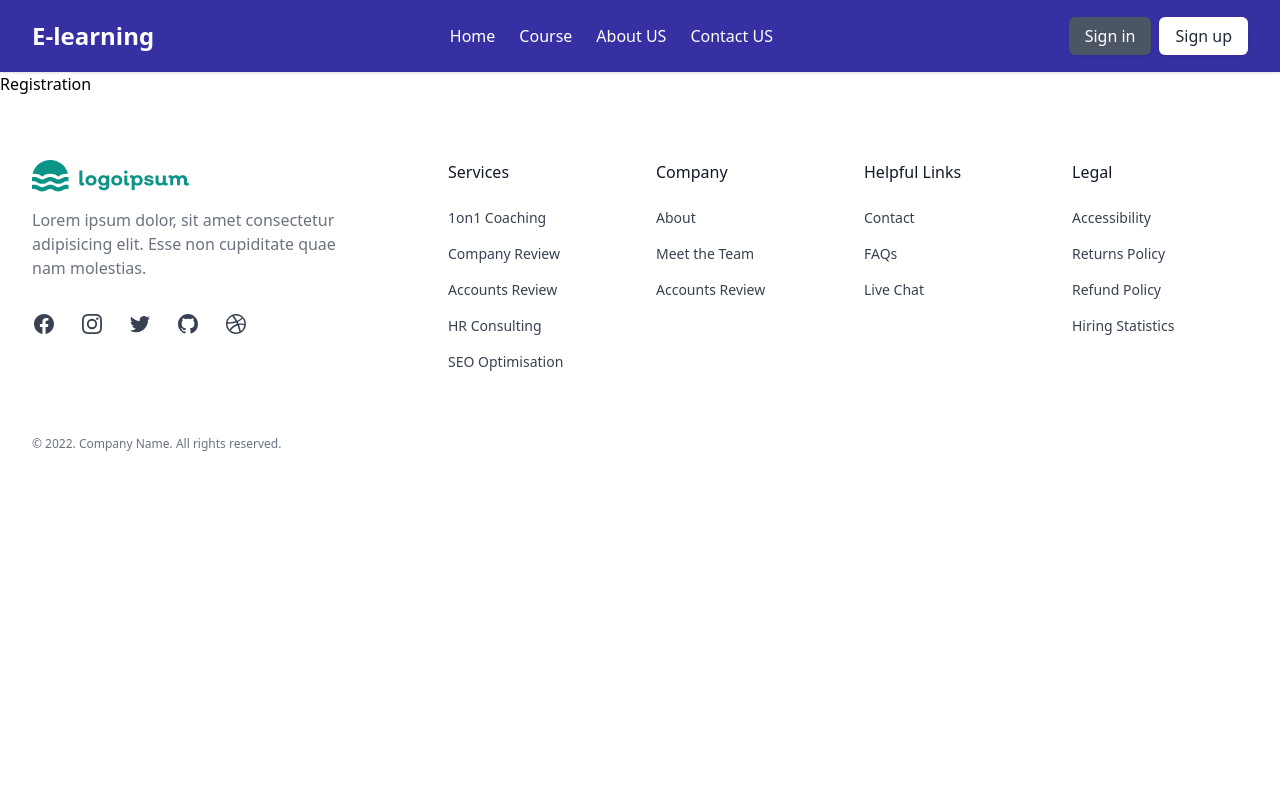
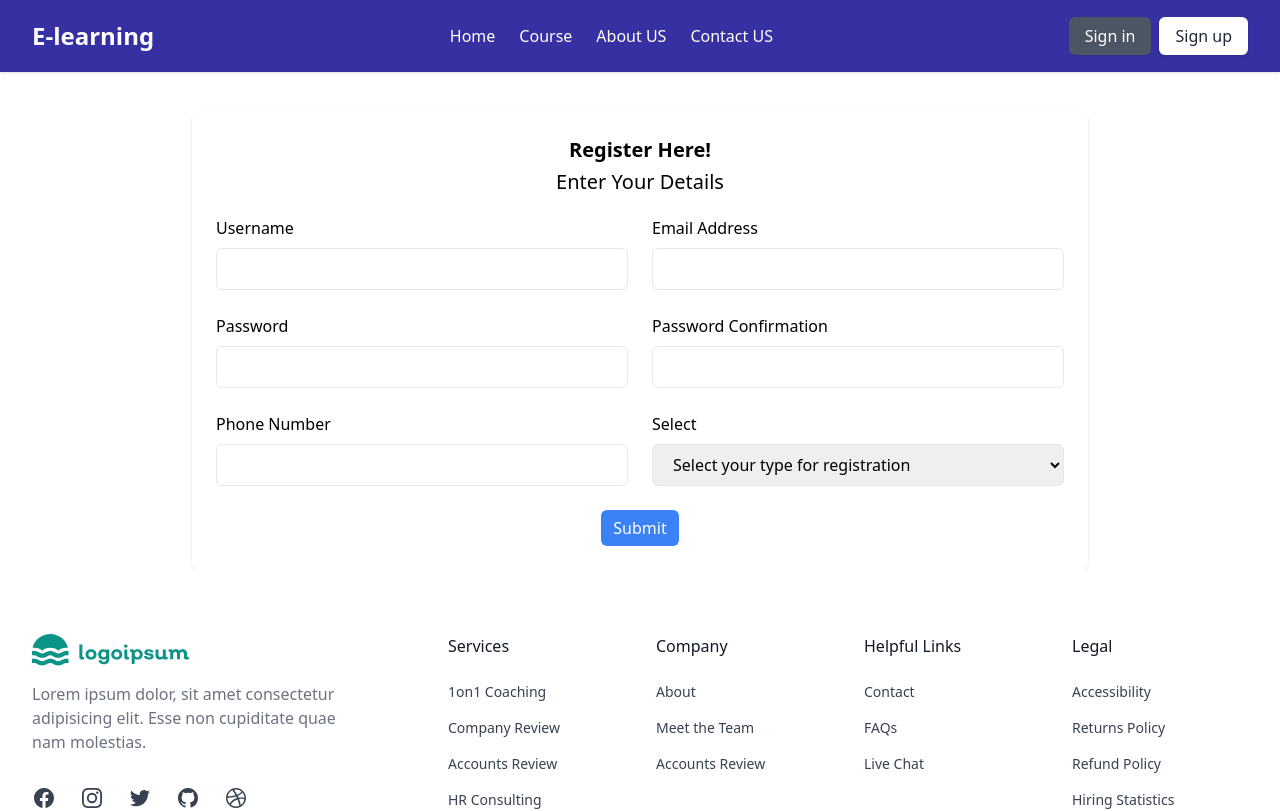
Before and after one commit to SavaliyaJay/Elearning_FrontEnd, a React (Create React App) app: page /Registration in a window 1280 px wide. Shown: the top 811 px of the page. Built offline with nearby package versions, Linux system fonts and the light colour scheme.

Commit message:
registration page

```diff
--- a/src/Pages/Registration.jsx
+++ b/src/Pages/Registration.jsx
@@ -1,9 +1,150 @@
-import React from 'react'
+import React from "react";
+import { useForm } from "react-hook-form";
 
 const Registration = () => {
+  const {
+    register,
+    handleSubmit,
+    formState: { errors },
+    getValues,
+  } = useForm();
+  const onSubmit = (data) => console.log(data);
+
   return (
-    <div>Registration</div>
-  )
-}
+    <>
+      <div className="mt-10">
+        <section className="max-w-4xl p-6 mx-auto rounded-md shadow hover:shadow-lg">
+          <h1 className="text-xl font-bold capitalize dark: text-center mb-1">
+            Register Here!
+          </h1>
+          <h2 className="text-xl capitalize dark: text-center mb-5">
+            Enter Your Details
+          </h2>
+          <form onSubmit={handleSubmit(onSubmit)}>
+            <div className="grid grid-cols-1 gap-6 mt-4 sm:grid-cols-2">
+              <div>
+                <label htmlFor="username">Username</label>
+                <input
+                  id="username"
+                  type="text"
+                  className="block w-full px-4 py-2 mt-2 border rounded-md   focus:border-blue-500 dark:focus:border-blue-500 focus:outline-none focus:ring"
+                  {...register("username", {
+                    required: "this field is required.",
+                    minLength: {
+                      value: 4,
+                      message: "Please Enter Username minimum 4 characters",
+                    },
+                  })}
+                />
+                {errors.username && (
+                  <span className="text-red-900">
+                    {errors.username.message}
+                  </span>
+                )}
+              </div>
+              <div>
+                <label htmlFor="emailAddress">Email Address</label>
+                <input
+                  id="emailAddress"
+                  type="email"
+                  className="block w-full px-4 py-2 mt-2 border rounded-md   focus:border-blue-500 dark:focus:border-blue-500 focus:outline-none focus:ring"
+                  {...register("email", {
+                    required: "this field is required.",
+                    pattern: {
+                      value: /^[^\s@]+@[^\s@]+\.[^\s@]+$/,
+                      message: "please enter a valid e-mail address.",
+                    },
+                  })}
+                />
+                {errors.email && (
+                  <span className="text-red-900">{errors.email.message}</span>
+                )}
+              </div>
+              <div>
+                <label htmlFor="password">Password</label>
+                <input
+                  id="password"
+                  type="password"
+                  className="block w-full px-4 py-2 mt-2 border rounded-md   focus:border-blue-500 dark:focus:border-blue-500 focus:outline-none focus:ring"
+                  {...register("password", {
+                    required: "this field is required.",
+                  })}
+                />
+                {errors.password && (
+                  <span className="text-red-900">
+                    {errors.password.message}
+                  </span>
+                )}
+              </div>
+              <div>
+                <label htmlFor="passwordConfirmation">
+                  Password Confirmation
+                </label>
+                <input
+                  id="passwordConfirmation"
+                  type="password"
+                  className="block w-full px-4 py-2 mt-2 border rounded-md   focus:border-blue-500 dark:focus:border-blue-500 focus:outline-none focus:ring"
+                  {...register("confPassword", {
+                    required: "this field is required.",
+                    validate: (value) =>
+                      value === getValues("password") ||
+                      "password doesn't match.",
+                  })}
+                />
+                {errors.confPassword && (
+                  <span className="text-red-900">
+                    {errors.confPassword.message}
+                  </span>
+                )}
+              </div>
+              <div>
+                <label htmlFor="phoneNumber">Phone Number</label>
+                <input
+                  id="phoneNumber"
+                  type="number"
+                  className="block w-full px-4 py-2 mt-2 border rounded-md   focus:border-blue-500 dark:focus:border-blue-500 focus:outline-none focus:ring"
+                  {...register("phone", {
+                    required: "this field is required.",
+                    pattern: {
+                      value: /^\d{10}$/,
+                      message: "please enter a valid e-mail address.",
+                    },
+                  })}
+                />
+                {errors.phone && (
+                  <span className="text-red-900">{errors.phone.message}</span>
+                )}
+              </div>
+              <div>
+                <label htmlFor="passwordConfirmation">Select</label>
+                <select
+                  className="block w-full px-4 py-2 mt-2 border rounded-md   focus:border-blue-500 dark:focus:border-blue-500 focus:outline-none focus:ring"
+                  {...register("type", {
+                    required: "this field is required.",
+                  })}
+                >
+                  <option value="">Select your type for registration</option>
+                  <option value="true">Student</option>
+                  <option value="false">Tutor</option>
+                </select>
+                {errors.type && (
+                  <span className="text-red-900">{errors.type.message}</span>
+                )}
+              </div>
+            </div>
+            <div className="flex justify-center mt-6">
+              <button
+                type="submit"
+                className="px-3 py-2 leading-5 text-white transition-colors duration-200 transform bg-blue-500 rounded-md hover:bg-blue-700 focus:outline-none"
+              >
+                Submit
+              </button>
+            </div>
+          </form>
+        </section>
+      </div>
+    </>
+  );
+};
 
-export default Registration
+export default Registration;
```
